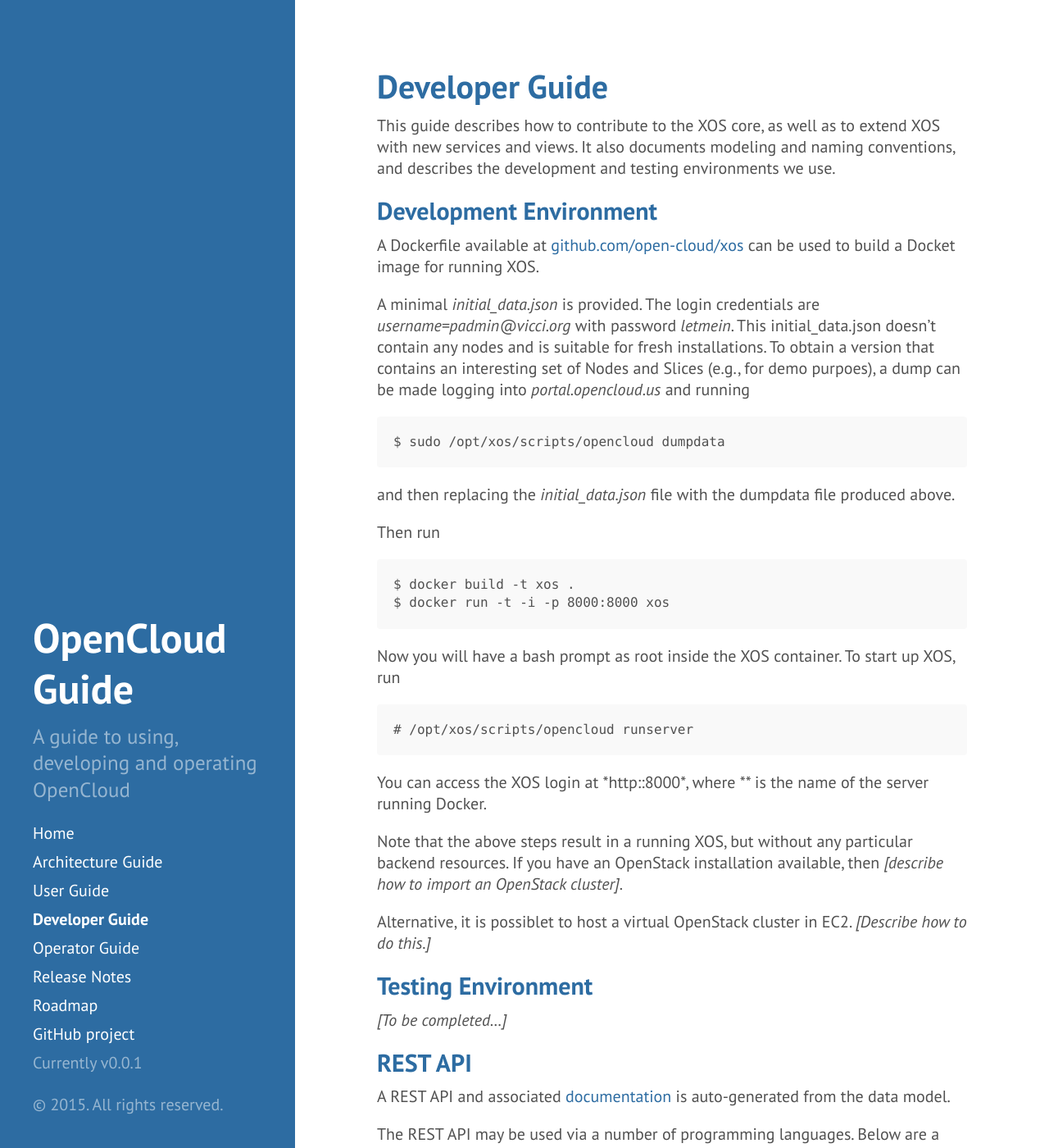
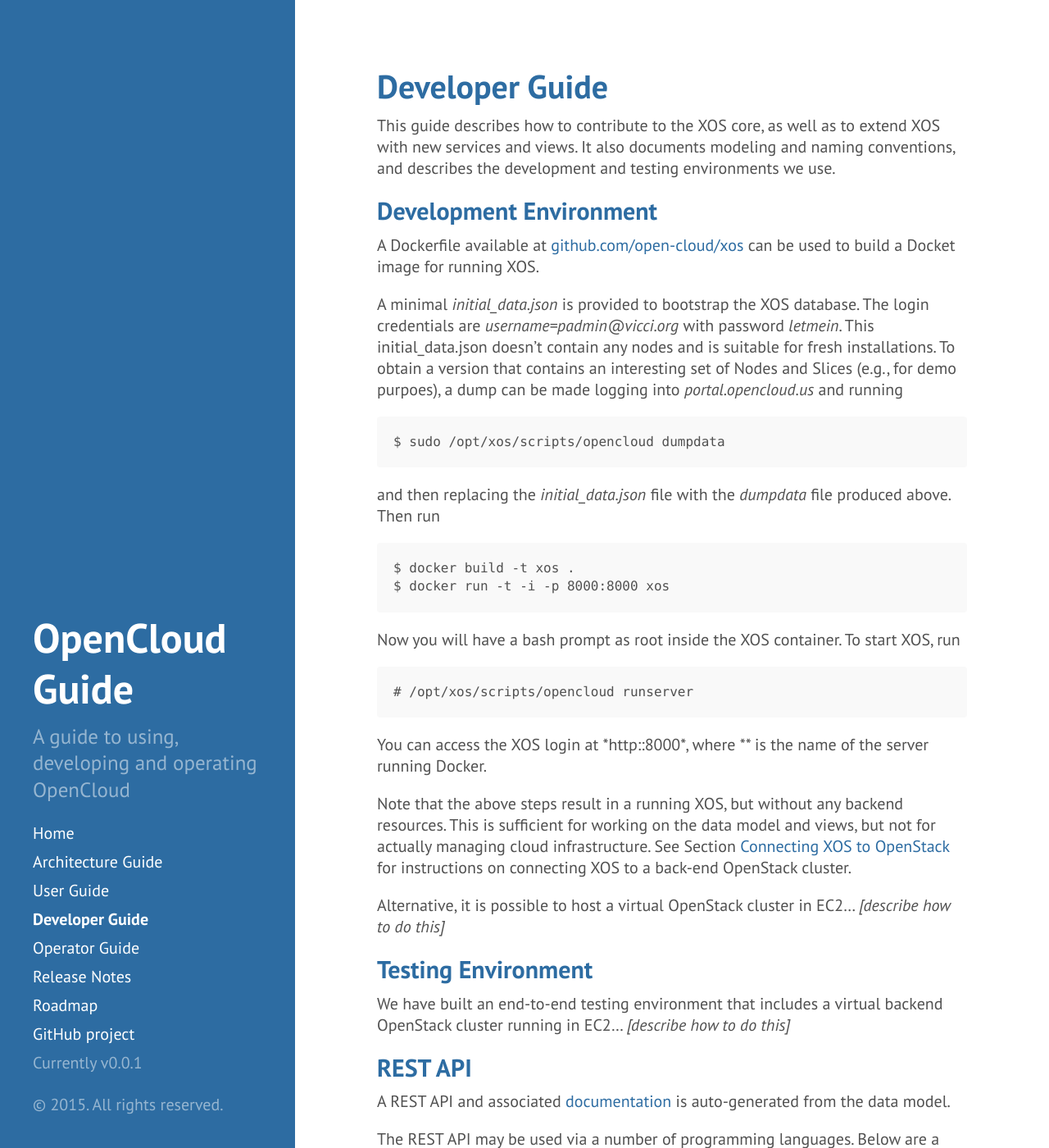
Before and after one commit to open-cloud/open-cloud.github.io.old, a Jekyll site: the page built from 2_developer.md, in a window 1280 px wide and 1400 px high. Shown: the whole window at 82% size. Built offline with Jekyll 4.4.1, drawn with Linux system fonts in a browser that asks for light colours; Markdown is read by kramdown in place of the engine named in the settings.

````diff
--- a/2_developer.md
+++ b/2_developer.md
@@ -14,21 +14,20 @@ A Dockerfile available at
 [github.com/open-cloud/xos](https://github.com/open-cloud/xos)
 can be used to build a Docket image for running XOS.
 
-A minimal *initial_data.json* is provided. The login credentials
-are *username=padmin@vicci.org* with password *letmein*. This
-initial_data.json doesn't contain any nodes and is suitable for
-fresh installations. To obtain a version that contains an
-interesting set of Nodes and Slices (e.g., for demo purpoes), a
-dump can be made logging into *portal.opencloud.us* and running
+A minimal *initial_data.json* is provided to bootstrap the XOS
+database. The login credentials are *username=padmin@vicci.org* with
+password *letmein*. This initial_data.json doesn't contain any nodes
+and is suitable for fresh installations. To obtain a version that
+contains an interesting set of Nodes and Slices (e.g., for demo
+purpoes), a dump can be made logging into *portal.opencloud.us* and
+running
 
 ```
 $ sudo /opt/xos/scripts/opencloud dumpdata
 ```
 
-and then replacing the *initial_data.json* file with the dumpdata
-file produced above.
-
-Then run
+and then replacing the *initial_data.json* file with the *dumpdata*
+file produced above. Then run
 
 ```
 $ docker build -t xos .
@@ -36,7 +35,7 @@ $ docker run -t -i -p 8000:8000 xos
 ```
 
 Now you will have a bash prompt as root inside the XOS container.
-To start up XOS, run
+To start XOS, run
 
 ```
 # /opt/xos/scripts/opencloud runserver
@@ -46,15 +45,19 @@ You can access the XOS login at *http:<server>:8000*, where *<server>*
 is the name of the server running Docker.
 
 Note that the above steps result in a running XOS, but without any
-particular backend resources. If you have an OpenStack installation
-available, then *[describe how to import an OpenStack cluster]*.
+backend resources. This is sufficient for working on the data model
+and views, but not for actually managing cloud infrastructure. See
+Section [Connecting XOS to OpenStack](../3_operator.md/#xos-openstack)
+for instructions on connecting XOS to a back-end OpenStack cluster.
 
-Alternative, it is possiblet to host a virtual OpenStack cluster in
-EC2. *[Describe how to do this.]*
+Alternative, it is possible to host a virtual OpenStack cluster in
+EC2... *[describe how to do this]*
 
 ##Testing Environment
 
-*[To be completed...]*
+We have built an end-to-end testing environment that includes a
+virtual backend OpenStack cluster running in EC2... *[describe how to
+do this]*
 
 ##REST API
 
````
Also changed, not shown: 1_user.md (+8 -2 lines), 3_operator.md (+13 -4 lines).
